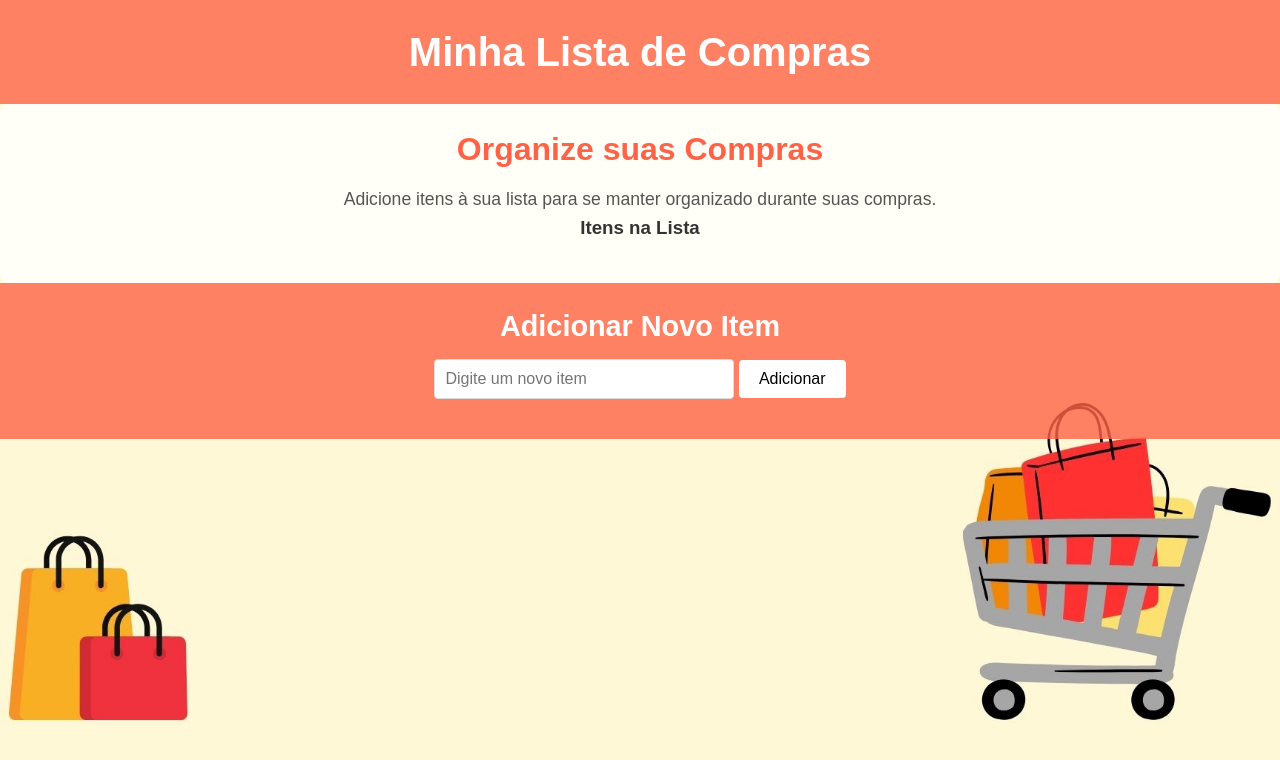
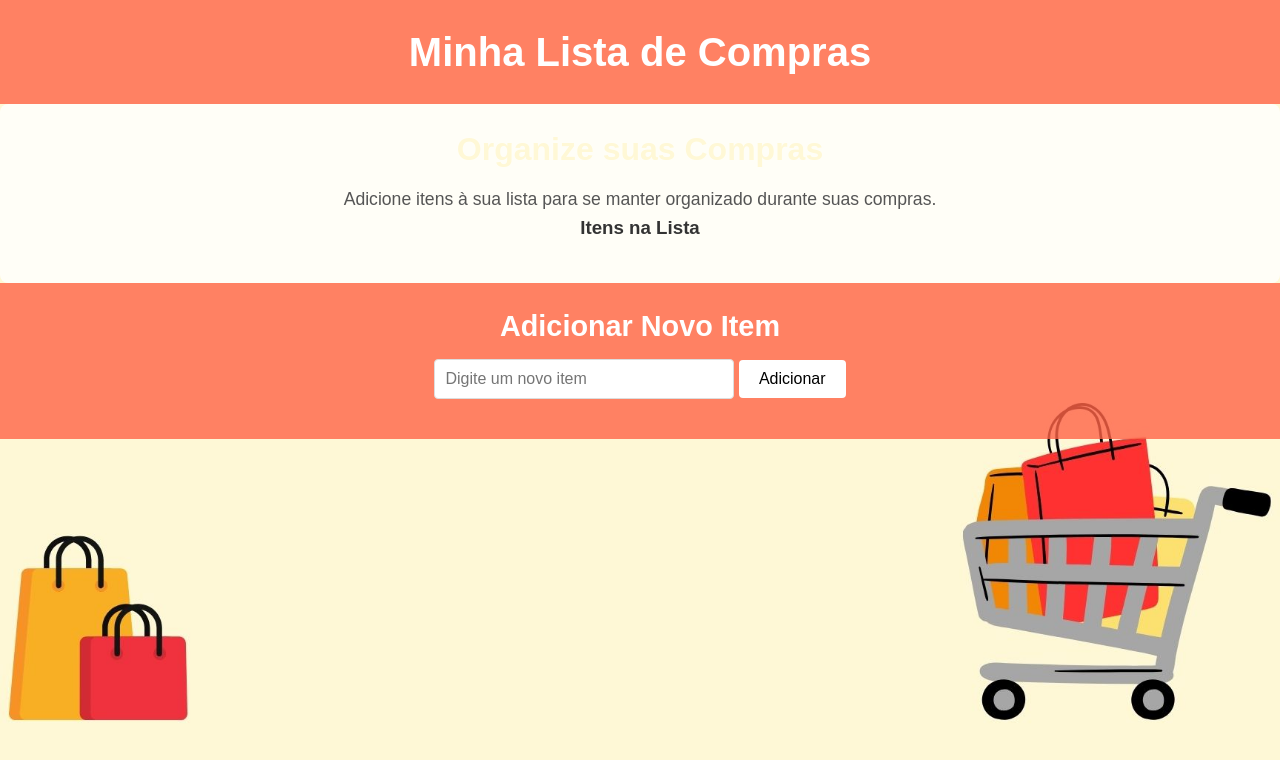
Before and after one commit to mariaHello/RECUPERA-O---Internet-E-Programacao-Web, a plain HTML site: page index.html in a window 1280 px wide. Drawn offline with Linux system fonts and the light colour scheme.

Commit message:
Autalização do código css

```diff
--- a/styles.css
+++ b/styles.css
@@ -33,7 +33,7 @@ main {
 
 main h2 {
   font-size: 2em;
-  color: #ff6347;
+  color: #fff8d6; /* Cor atualizada para combinar com o fundo da imagem */
   margin-bottom: 10px;
 }
 
```
